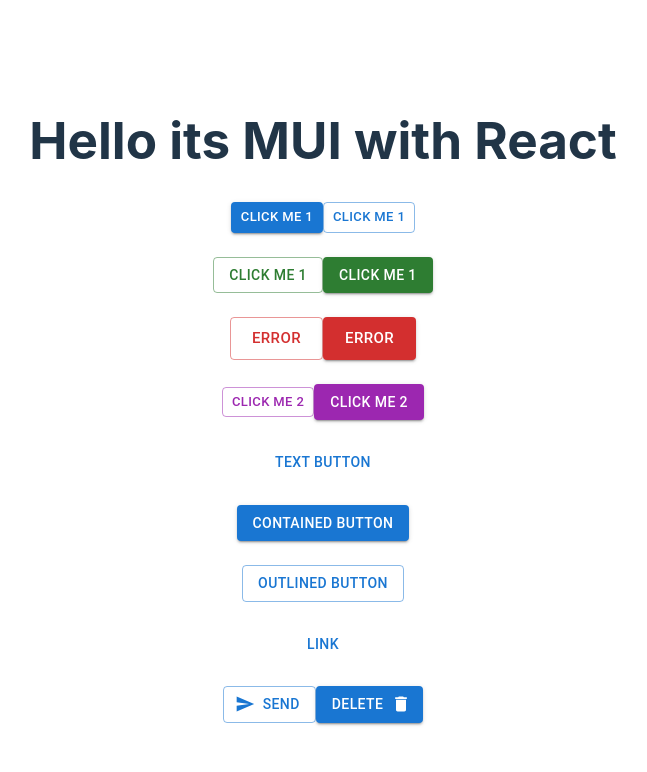
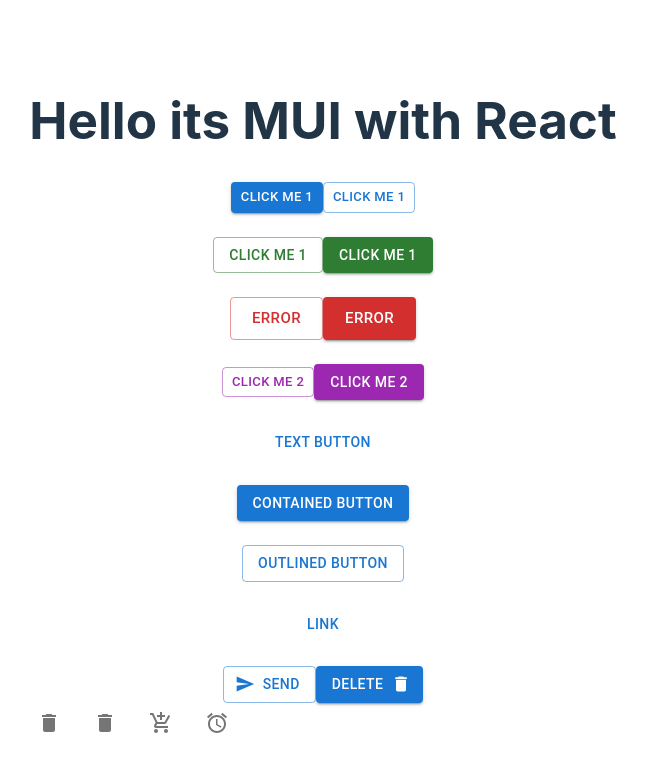
Before and after one commit to bhagyashreeghude/ReactWithMaterialUI, a React (Vite) app: page / in a window 1280 px wide. Shown: the top 772 px of the page, without its empty margins (317-964 px from the left). Built offline with nearby package versions, Linux system fonts and the light colour scheme.

Commit message:
ButtonIcons1.2

```diff
--- a/src/App.jsx
+++ b/src/App.jsx
@@ -1,54 +1,94 @@
-
-import './App.css'
-import {Button} from "@mui/material"
-import SendIcon from "@mui/icons-material/Send"
-import DeleteIcon from "@mui/icons-material/Delete"
+import "./App.css";
+import { Button, IconButton ,Stack} from "@mui/material";
+import SendIcon from "@mui/icons-material/Send";
+import DeleteIcon from "@mui/icons-material/Delete";
+import AddShoppingCartIcon from "@mui/icons-material/AddShoppingCart";
+import AlarmIcon from "@mui/icons-material/Alarm"
 function App() {
-
-
   return (
     <>
       <h1>Hello its MUI with React</h1>
       {/* simple button */}
-    <Button variant="contained" color='primary' size='small' >click Me 1</Button>
-    <Button variant="outlined" color='primary'  size='small'>click Me 1</Button>
+      <div>
+        <Button variant="contained" color="primary" size="small">
+          click Me 1
+        </Button>
+        <Button variant="outlined" color="primary" size="small">
+          click Me 1
+        </Button>
         <br></br>
         <br></br>
 
-    <Button variant="outlined" color='success' size='medium' >click Me 1</Button>
-    <Button variant="contained" color='success'size='medium' >click Me 1</Button>
+        <Button variant="outlined" color="success" size="medium">
+          click Me 1
+        </Button>
+        <Button variant="contained" color="success" size="medium">
+          click Me 1
+        </Button>
         <br></br>
         <br></br>
-    <Button variant="outlined" color='error'  size='large'>error</Button>
-    <Button variant="contained" color='error' size='large'>error</Button>
+        <Button variant="outlined" color="error" size="large">
+          error
+        </Button>
+        <Button variant="contained" color="error" size="large">
+          error
+        </Button>
         <br></br>
         <br></br>
         {/* borderd button */}
-    <Button color='secondary' variant="outlined" size='small'>click me 2 </Button>
-    <Button variant="contained" color='secondary' >click Me 2</Button>
+        <Button color="secondary" variant="outlined" size="small">
+          click me 2{" "}
+        </Button>
+        <Button variant="contained" color="secondary">
+          click Me 2
+        </Button>
         <br></br>
         <br></br>
         {/* text button */}
-    <Button variant='text'> text button</Button>
+        <Button variant="text"> text button</Button>
         <br></br>
         <br></br>
         {/* contained Button */}
-    <Button variant='contained'>contained Button</Button>
+        <Button variant="contained">contained Button</Button>
         <br></br>
         <br></br>
         {/* outlined button */}
-    <Button variant='outlined'>outlined button</Button>
+        <Button variant="outlined">outlined button</Button>
         <br></br>
         <br></br>
         {/* link button */}
-    <Button href='#text-buttons'>Link</Button>
+        <Button href="#text-buttons">Link</Button>
         <br></br>
         <br></br>
         {/* button icons */}
-    <Button variant='outlined' startIcon={<SendIcon/>}>send</Button>
-    <Button variant="contained" endIcon={<DeleteIcon/>}>Delete</Button>
+        <Button variant="outlined" startIcon={<SendIcon />}>
+          send
+        </Button>
+        <Button variant="contained" endIcon={<DeleteIcon />}>
+          Delete
+        </Button>
+      </div>
+      {/* button icons */}
+
+
+        <Stack direction="row" spacing={2}>
+          <IconButton aria-label="delete">
+            <DeleteIcon />
+          </IconButton>
+          <IconButton aria-label="delete">
+            <DeleteIcon />
+          </IconButton>
+          <IconButton aria-label="add to shopping cart">
+            <AddShoppingCartIcon />
+          </IconButton>
+          <IconButton aria-label="alarm">
+            <AlarmIcon />
+          </IconButton>
+
+        </Stack>
+
     </>
-  )
+  );
 }
 
-export default App
+export default App;
```
Also changed, not shown: src/components/Buttons.jsx (added, +24 -0 lines). Lines whose indentation alone changed are shown as unchanged.
